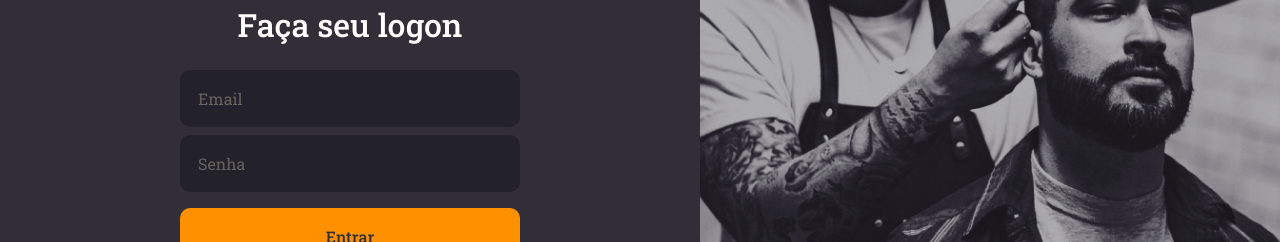
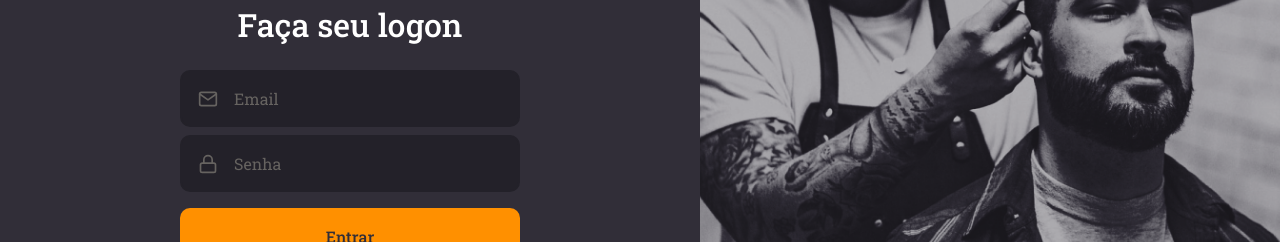
Before and after one commit to guicostaarantes/gobarber-web, a React (Create React App) app: page / in a window 1280 px wide. Shown: the part 291-533 px from the top of the page. Built offline with nearby package versions, Linux system fonts and the light colour scheme.

Commit message:
isolated input and button

```diff
--- /dev/null
+++ b/src/components/Button/index.tsx
@@ -0,0 +1,13 @@
+import React, { ButtonHTMLAttributes } from 'react';
+
+import { Container } from './styles';
+
+type ButtonProps = ButtonHTMLAttributes<HTMLButtonElement>;
+
+const Button: React.FC<ButtonProps> = ({ children, ...otherProps }) => (
+  <Container type="button" {...otherProps}>
+    {children}
+  </Container>
+);
+
+export default Button;
--- /dev/null
+++ b/src/components/Button/styles.ts
@@ -0,0 +1,20 @@
+import styled from 'styled-components';
+
+import { shade } from 'polished';
+
+export const Container = styled.button`
+  background: #ff9000;
+  height: 56px;
+  border-radius: 10px;
+  border: 0;
+  padding: 0 16px;
+  color: #312e38;
+  width: 100%;
+  font-weight: 500;
+  margin-top: 16px;
+  transition: background-color 0.2s;
+
+  &:hover {
+    background: ${shade(0.2, '#ff9000')};
+  }
+`;
--- /dev/null
+++ b/src/components/Input/index.tsx
@@ -0,0 +1,19 @@
+import React, { InputHTMLAttributes } from 'react';
+
+import { IconBaseProps } from 'react-icons';
+
+import { Container } from './styles';
+
+interface InputProps extends InputHTMLAttributes<HTMLInputElement> {
+  name: string;
+  icon?: React.ComponentType<IconBaseProps>;
+}
+
+const Input: React.FC<InputProps> = ({ icon: Icon, ...otherProps }) => (
+  <Container>
+    {Icon && <Icon size={20} />}
+    <input {...otherProps} />
+  </Container>
+);
+
+export default Input;
--- /dev/null
+++ b/src/components/Input/styles.ts
@@ -0,0 +1,30 @@
+import styled from 'styled-components';
+
+export const Container = styled.div`
+  color: #666360;
+  background: #232129;
+  border-radius: 10px;
+  border: 2px solid #232129;
+  padding: 16px;
+  width: 100%;
+  display: flex;
+  align-items: center;
+
+  & + div {
+    margin-top: 8px;
+  }
+
+  input {
+    background: transparent;
+    flex: 1;
+    border: 0;
+    color: #f4ede8;
+    &::placeholder {
+      color: #666360;
+    }
+  }
+
+  svg {
+    margin-right: 16px;
+  }
+`;
--- a/src/pages/SignIn/index.tsx
+++ b/src/pages/SignIn/index.tsx
@@ -1,6 +1,9 @@
 import React from 'react';
 
-import { FiLogIn } from 'react-icons/fi';
+import { FiLogIn, FiMail, FiLock } from 'react-icons/fi';
+
+import Input from '../../components/Input';
+import Button from '../../components/Button';
 
 import { Container, Content, Background } from './styles';
 
@@ -12,9 +15,14 @@ const SignIn: React.FC = () => (
       <img src={logo} alt="logo" />
       <form>
         <h1>Faça seu logon</h1>
-        <input placeholder="Email" />
-        <input type="password" placeholder="Senha" />
-        <button type="submit">Entrar</button>
+        <Input name="email" icon={FiMail} placeholder="Email" />
+        <Input
+          name="password"
+          icon={FiLock}
+          type="password"
+          placeholder="Senha"
+        />
+        <Button type="submit">Entrar</Button>
         <a href="forgot">Esqueci minha senha</a>
       </form>
       <a href="newAccount">
--- a/src/pages/SignIn/styles.ts
+++ b/src/pages/SignIn/styles.ts
@@ -25,40 +25,6 @@ export const Content = styled.div`
 
     h1 {
       margin-bottom: 24px;
-    }
-
-    input {
-      color: #f4ede8;
-      background: #232129;
-      border-radius: 10px;
-      border: 2px solid #232129;
-      padding: 16px;
-      width: 100%;
-
-      &::placeholder {
-        color: #666360;
-      }
-
-      & + input {
-        margin-top: 8px;
-      }
-    }
-
-    button {
-      background: #ff9000;
-      height: 56px;
-      border-radius: 10px;
-      border: 0;
-      padding: 0 16px;
-      color: #312e38;
-      width: 100%;
-      font-weight: 500;
-      margin-top: 16px;
-      transition: background-color 0.2s;
-
-      &:hover {
-        background: ${shade(0.2, '#ff9000')};
-      }
     }
 
     a {
```
Also changed, not shown: .eslintrc.js.
